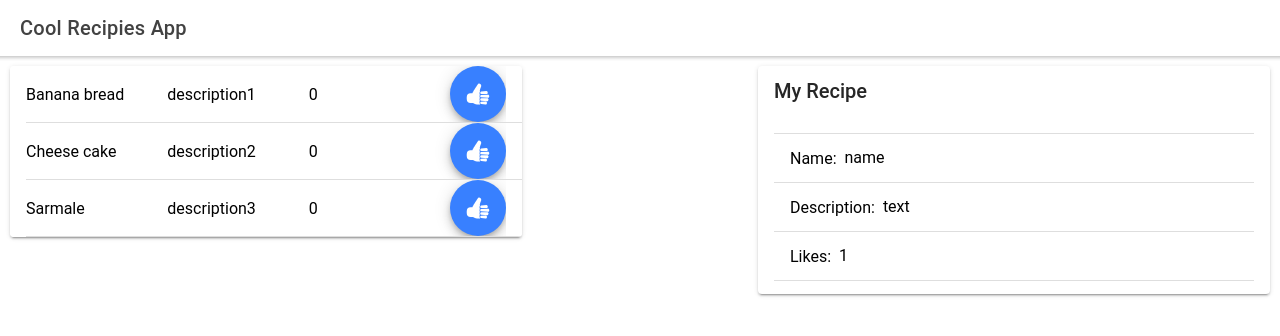
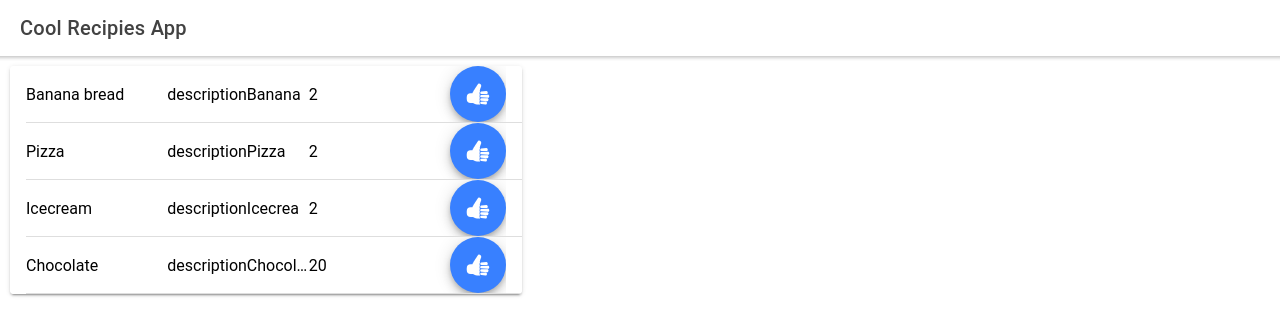
Before and after one commit to florentina-ban/ionic, a React (Create React App) app: page /home in a window 1280 px wide. Shown: the top 336 px of the page. Built offline with nearby package versions, Linux system fonts and the light colour scheme.

Commit message:
Between phases

```diff
--- a/src/App.tsx
+++ b/src/App.tsx
@@ -21,13 +21,14 @@ import '@ionic/react/css/display.css';
 
 /* Theme variables */
 import './theme/variables.css';
-import Container1 from './pages/Container1';
+import { RecipeList, EditRecipe } from './components';
 
 const App: React.FC = () => (
   <IonApp>
     <IonReactRouter>
       <IonRouterOutlet>
-        <Route path="/home" component={Container1} exact={true} />
+        <Route path="/home" component={RecipeList} exact={true} />
+        <Route path="/edit/:id" component={EditRecipe} exact={true} />
         <Route exact path="/" render={() => <Redirect to="/home" />} />
       </IonRouterOutlet>
     </IonReactRouter>
--- a/src/components/EditRecipe.tsx
+++ b/src/components/EditRecipe.tsx
@@ -1,15 +1,29 @@
-import React, { useState } from 'react';
-import { IonCard, IonCardContent, IonCardTitle, IonContent, IonFab, IonFabButton, IonHeader, IonIcon, IonInput, IonItem, IonItemDivider, IonLabel, IonPage, IonTitle, IonToolbar } from '@ionic/react';
+import React from 'react';
+import { IonCard, IonCardContent, IonCardTitle, IonContent, IonHeader, IonInput, IonItem, IonItemDivider, IonLabel, IonPage, IonTitle, IonToolbar } from '@ionic/react';
 import './recipeList.css';
-import RecipeProps from '../interfaces/RecipeProps';
+import RecipePropsRoute from '../interfaces/RecipePropsRoute';
+import { getLogger } from '../core';
 
+const recipeProvider = (id: number) => {
+    return (id === 1) ? { id: 1, name: "Banana bread", text: "descriptionBanana", likes: 2} :
+        (id === 2) ? { id: 2, name: "Pizza", text: "descriptionPizza", likes: 2} :
+        (id === 3) ? { id: 3, name: "Icecream", text: "descriptionIcecrea", likes: 2} :
+        { id: 4, name: "Chocolate", text: "descriptionChocolate", likes: 20};
+}
+const logger = getLogger("editRecipe");
 
-const EditRecipe: React.FC<RecipeProps> = (props) =>  {
-
-    const [state, setRecipes] = useState(props);
-
-    const { id, text, name, likes } = state;
+const EditRecipe: React.FC<RecipePropsRoute> = ({history, match}) =>  {
+logger("orice");
+    const currentRecipe = recipeProvider(+match.params.id);
+    const { text, name, likes } = currentRecipe;
     return (
+        <IonPage>
+            <IonHeader>
+                <IonToolbar>
+                <IonTitle>Cool Recipies App</IonTitle>
+                </IonToolbar>
+            </IonHeader>
+            <IonContent>
                 <IonCard id="editRecipe">
                     <IonCardContent>
                         <IonCardTitle>My Recipe</IonCardTitle>
@@ -28,6 +42,9 @@ const EditRecipe: React.FC<RecipeProps> = (props) =>  {
                         </IonItem>
                     </IonCardContent>
                 </IonCard>
+            </IonContent>
+         </IonPage>
+
     );
 }
 export default EditRecipe;;
--- a/src/components/Recipe.tsx
+++ b/src/components/Recipe.tsx
@@ -1,27 +1,26 @@
 import { IonFabButton, IonIcon, IonItem, IonLabel } from '@ionic/react';
-import { stat } from 'fs';
 import { thumbsUp } from 'ionicons/icons';
 import React, { useState } from 'react';
-import RecipeProps from '../interfaces/RecipeProps';
+import RecipePropsExt from '../interfaces/RecipePropsExt';
 
+const Recipe: React.FC<RecipePropsExt> = (props) => {
 
-const Recipe: React.FC<RecipeProps> = (props) => {
-
-    const [state, setState] = useState<RecipeProps>(props);
+    const [state, setState] = useState<RecipePropsExt>(props);
 
     const addLike = () => {
         const { likes } = state;
         const likeNo = likes + 1;
         setState({...state, likes: likeNo});
     }
-    const {name, text, likes} = state;
+    const {id, name, text, likes} = state;
 
-    const changeSelected = () => {
-
+    const onEditRecipe = () => {
+        const { editRecipe } = state;
+        editRecipe(id);
     }
   return (
     <div>
-        <IonItem onClick={changeSelected}>
+        <IonItem onClick={onEditRecipe}>
           <IonLabel>{name}</IonLabel>
           <IonLabel>{text}</IonLabel>
           <IonLabel>{likes}</IonLabel>
--- a/src/components/RecipeList.tsx
+++ b/src/components/RecipeList.tsx
@@ -1,14 +1,25 @@
 import React, { useState } from 'react';
-import { IonCard, IonContent, IonFab, IonFabButton, IonHeader, IonIcon, IonLabel, IonPage, IonTitle, IonToolbar } from '@ionic/react';
+import { IonCard, IonContent, IonHeader, IonPage, IonTitle, IonToolbar } from '@ionic/react';
 import Recipe from './Recipe';
 import './recipeList.css';
+import { RouteComponentProps } from 'react-router';
+import RecipeProps from '../interfaces/RecipeProps';
+
+const recipesProvider = () => {
+    var recipeList: RecipeProps[]
+    recipeList = [
+        { id: 1, name: "Banana bread", text: "descriptionBanana", likes: 2},
+        { id: 2, name: "Pizza", text: "descriptionPizza", likes: 2},
+        { id: 3, name: "Icecream", text: "descriptionIcecrea", likes: 2},
+        { id: 4, name: "Chocolate", text: "descriptionChocolate", likes: 20}
+    ];
+    return recipeList;
+   }
 
 
-const RecipeList: React.FC = () =>  {
+const RecipeList: React.FC<RouteComponentProps> = ({history}) =>  {
     const [state, setRecipes] = useState({
-        recipes: [{name:"Banana bread", id:1, text:"description1", likes:0},
-        {name:"Cheese cake", id:2, text:"description2", likes:0},
-        {name:"Sarmale", id:3, text:"description3", likes:0}], selected: 1});
+        recipes: recipesProvider(), selected: 1});
 
     const addRecipe = () => {
         const {recipes, selected} = state;
@@ -23,12 +34,20 @@ const RecipeList: React.FC = () =>  {
     }
     const { recipes } = state;
     return (
-        <IonCard id="recipeList">
-           {recipes.map(({id, text, name, likes}) =>
-              <Recipe id={id} name={name} text={text} likes={likes} />
-            )}
-
-        </IonCard>
+        <IonPage>
+            <IonHeader>
+                <IonToolbar>
+                  <IonTitle>Cool Recipies App</IonTitle>
+                </IonToolbar>
+            </IonHeader>
+            <IonContent>
+                <IonCard id="recipeList">
+                    {recipes.map(({id, text, name, likes}) =>
+                    <Recipe key={id} id={id} name={name} text={text} likes={likes} editRecipe={id => history.push(`/item/${id}`)}/>
+                    )}
+                </IonCard>
+            </IonContent>
+        </IonPage>
     );
 }
 export default RecipeList;
--- /dev/null
+++ b/src/components/index.tsx
@@ -0,0 +1,2 @@
+export { default as EditRecipe } from './EditRecipe';
+export { default as RecipeList } from './RecipeList';
--- a/src/components/recipeList.css
+++ b/src/components/recipeList.css
@@ -7,7 +7,6 @@
     display: inline-block;
     width: 40%;
     height: auto;
-    float: right;
 }
 #recipeList:hover{
     cursor: pointer;
--- a/src/interfaces/IngredientProp.tsx
+++ b/src/interfaces/IngredientProp.tsx
@@ -1,5 +1,3 @@
-import React from 'react';
-
 interface IngredientProps {
     id: string;
     name: string;
--- /dev/null
+++ b/src/interfaces/RecipePropsExt.tsx
@@ -0,0 +1,7 @@
+import RecipeProps from "./RecipeProps";
+
+interface RecipePropsExt extends RecipeProps{
+    editRecipe: (id? : number) => void;
+}
+
+export default RecipePropsExt;
--- /dev/null
+++ b/src/interfaces/RecipePropsRoute.tsx
@@ -0,0 +1,8 @@
+import { RouteComponentProps } from "react-router";
+
+interface RecipePropsRoute extends RouteComponentProps<{
+    id: string;
+  }> {}
+
+
+export default RecipePropsRoute;
--- a/src/pages/Container1.tsx
+++ /dev/null
@@ -1,25 +0,0 @@
-import React, { useState } from 'react';
-import { IonCard, IonContent, IonFab, IonFabButton, IonHeader, IonIcon, IonLabel, IonPage, IonTitle, IonToolbar } from '@ionic/react';
-import RecipeList from '../components/RecipeList';
-import EditRecipe from '../components/EditRecipe';
-
-
-const Container1: React.FC = () =>  {
-
-  var id1 =1;
-  var likes1 = 1;
-    return (
-    <IonPage>
-      <IonHeader>
-        <IonToolbar>
-          <IonTitle>Cool Recipies App</IonTitle>
-        </IonToolbar>
-      </IonHeader>
-      <IonContent>
-          <RecipeList />
-          <EditRecipe id={id1} text='text' name='name' likes={likes1} />
-      </IonContent>
-    </IonPage>
-    );
-}
-export default Container1;
```
Also changed, not shown: src/interfaces/oneRecipeProps.tsx (added, +8 -0 lines), 1 other file (tests, documents, lock files or other folders). Lines whose indentation alone changed are shown as unchanged.
